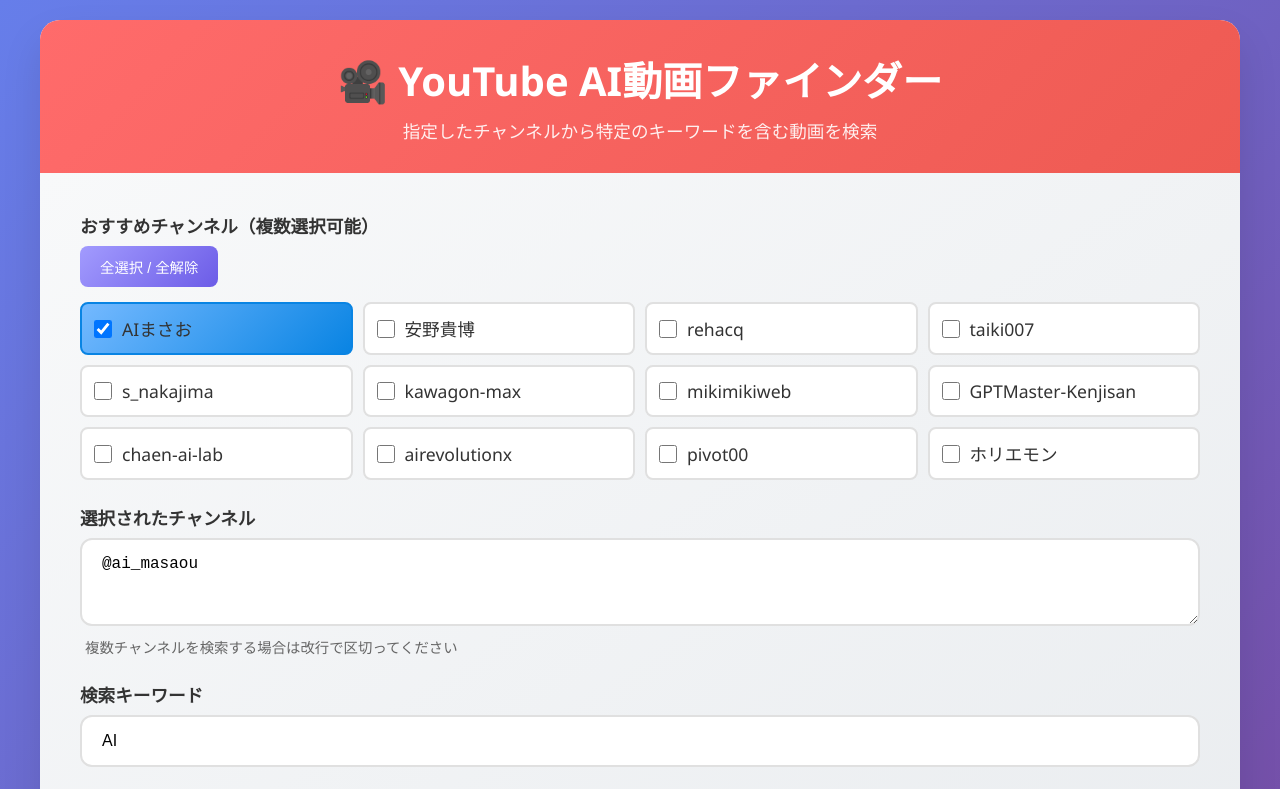
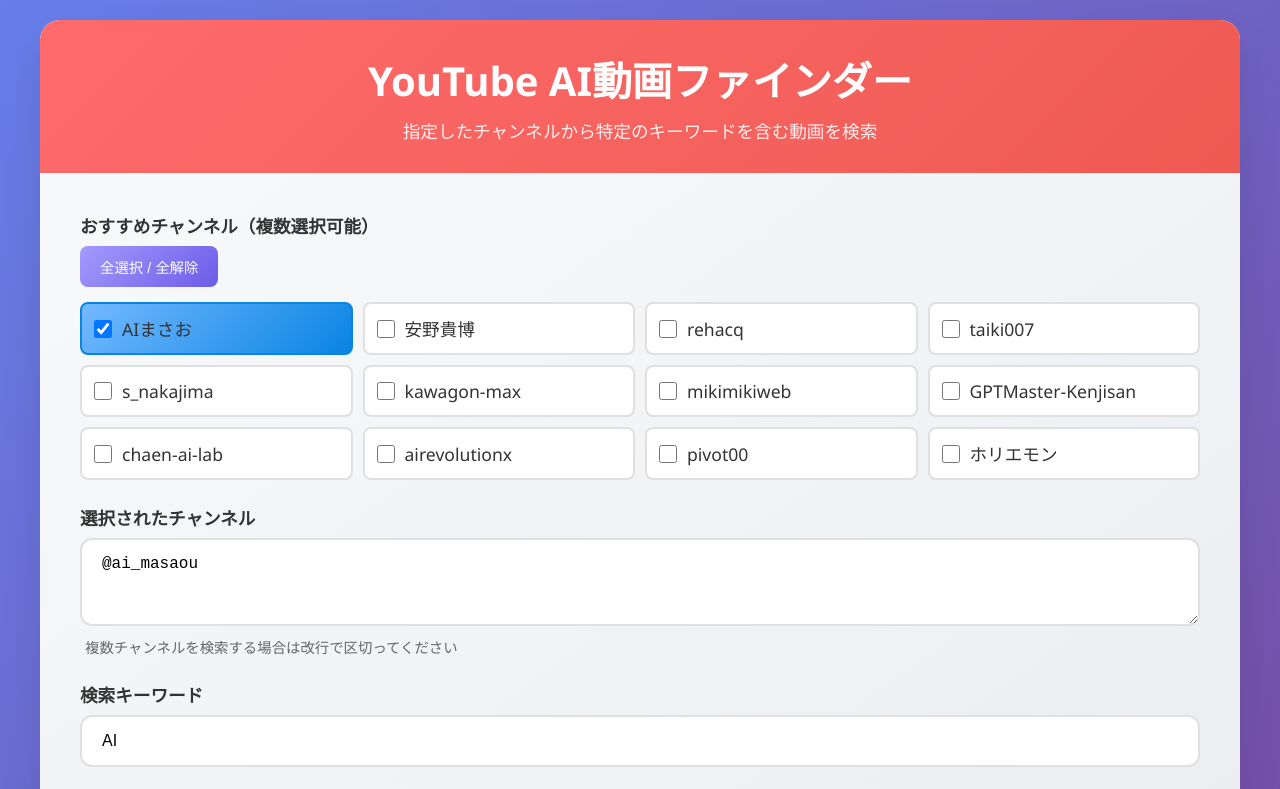
Before and after one commit to karemarimtn/AInews, a plain HTML site: page index.html in a window 1280 px wide. Shown: the top 789 px of the page. Drawn offline with Linux system fonts and the light colour scheme.

Commit message:
Update index.html

```diff
--- a/index.html
+++ b/index.html
@@ -376,7 +376,7 @@
 <body>
     <div class="container">
         <div class="header">
-            <h1>🎥 YouTube AI動画ファインダー</h1>
+            <h1>YouTube AI動画ファインダー</h1>
             <p>指定したチャンネルから特定のキーワードを含む動画を検索</p>
         </div>
 
```
